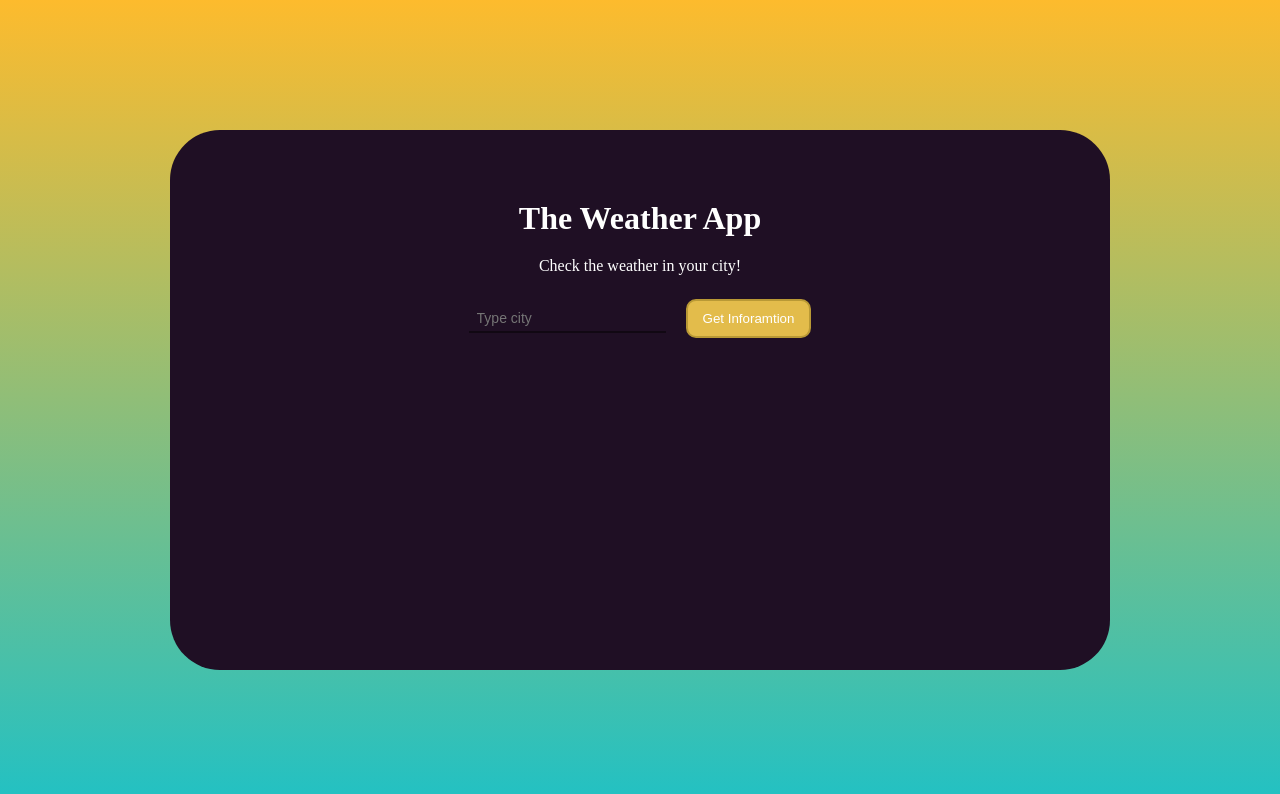
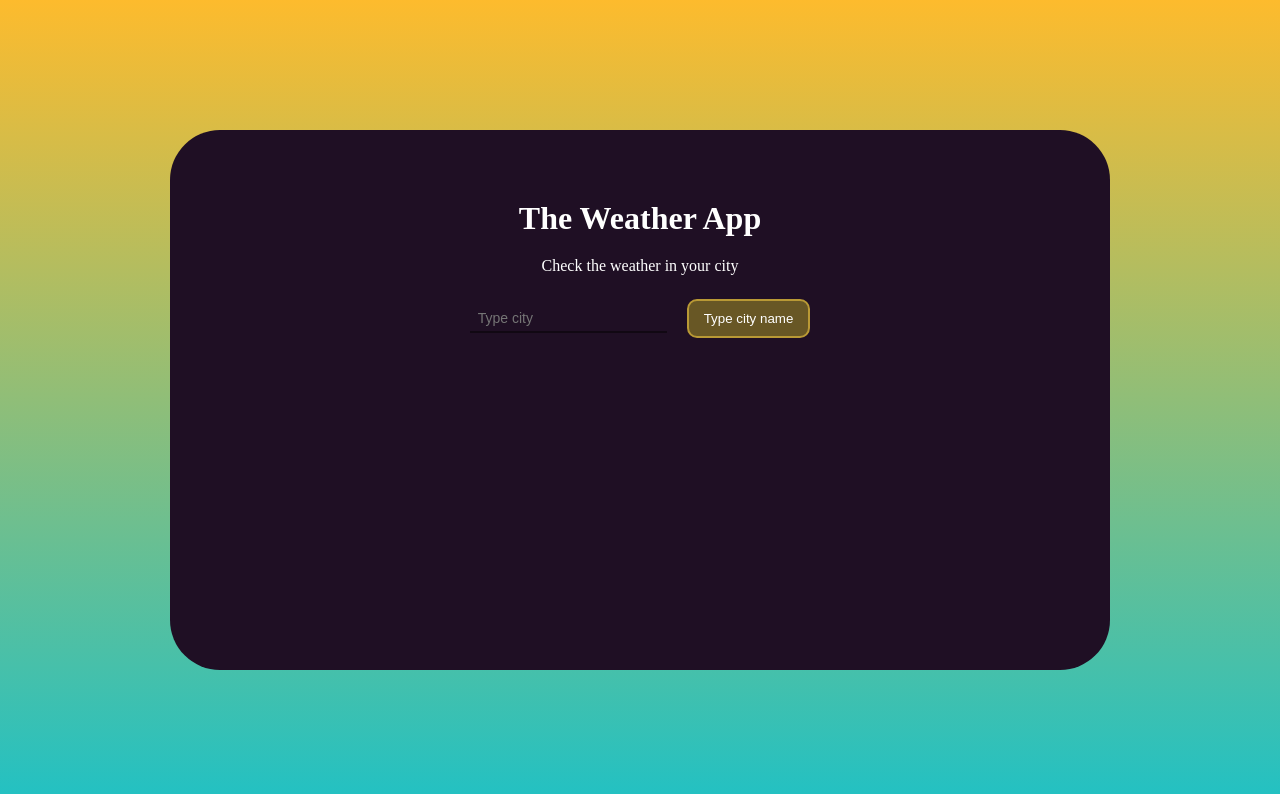
Before and after one commit to nikitaShakhbazyan/VueJS, a Vue app in the folder vue-project/: page / in a window 1280 px wide. Shown: the top 794 px of the page. Built offline with nearby package versions, Linux system fonts and the light colour scheme.

Commit message:
Added ternary operator and other features

```diff
--- a/vue-project/src/App.vue
+++ b/vue-project/src/App.vue
@@ -1,15 +1,22 @@
+<script>
+  export default {
+    data() {
+      return {
+        city:'',
+      }
+    }
+  }
+</script>
+
 <template>
   <div className="wrapper">
     <h1>The Weather App</h1>
-    <p>Check the weather in your city!</p>
-    <input type="text" placeholder="Type city">
-    <button>Get Inforamtion </button>
+    <p>Check the weather {{ city == "" ? "in your city" : "'"+city+"'"}} </p>
+    <input type="text" v-model="city" placeholder="Type city">
+    <button v-if="city != ''">Get Information</button>
+    <button disabled v-else>Type city name</button>
   </div>
 </template>
-
-<script>
-
-</script>
 
 <style scoped>
 .wrapper {
@@ -58,4 +65,9 @@
 .wrapper button:hover {
   transform: scale(1.1) translateY(-5px)
 }
+
+.wrapper button:disabled {
+  background: #685725;
+  cursor: not-allowed;
+}
 </style>
```
